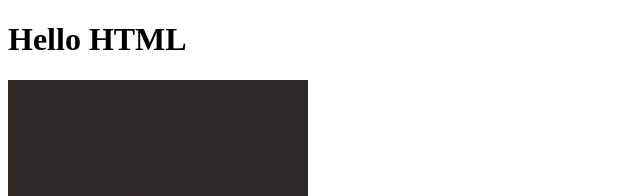
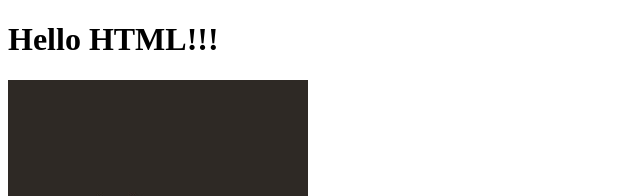
Before and after one commit to serhiy-pope/html, a plain HTML site: page index.html in a window 1280 px wide. Shown: the top 196 px of the page, 0-640 px from the left. Drawn offline with Linux system fonts and the light colour scheme.

Commit message:
added git add .! in H1

```diff
--- a/index.html
+++ b/index.html
@@ -8,7 +8,7 @@
         <link rel="icon" href="img/utc_logo.jpg">
     </head>
     <body>
-        <h1>Hello HTML</h1>
+        <h1>Hello HTML!!!</h1>
         <img src="img/utc_logo.jpg" alt="UTC logo">
     </body>
 </html>
```
